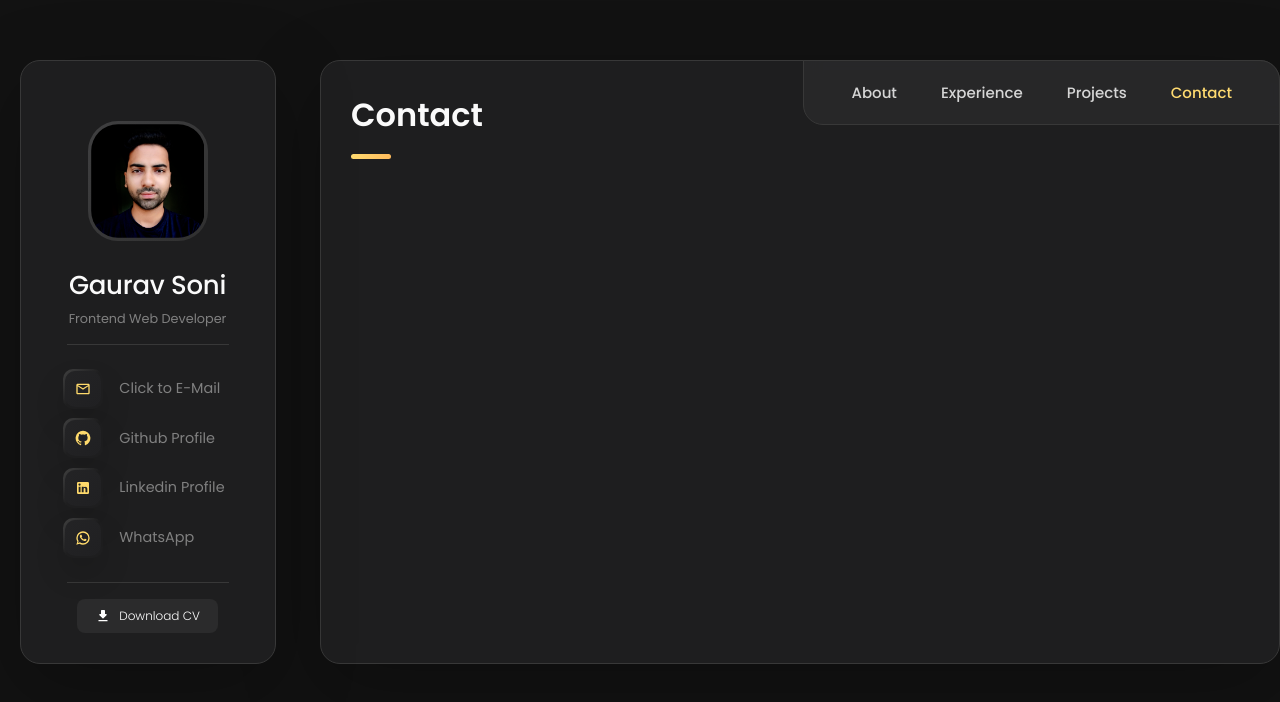
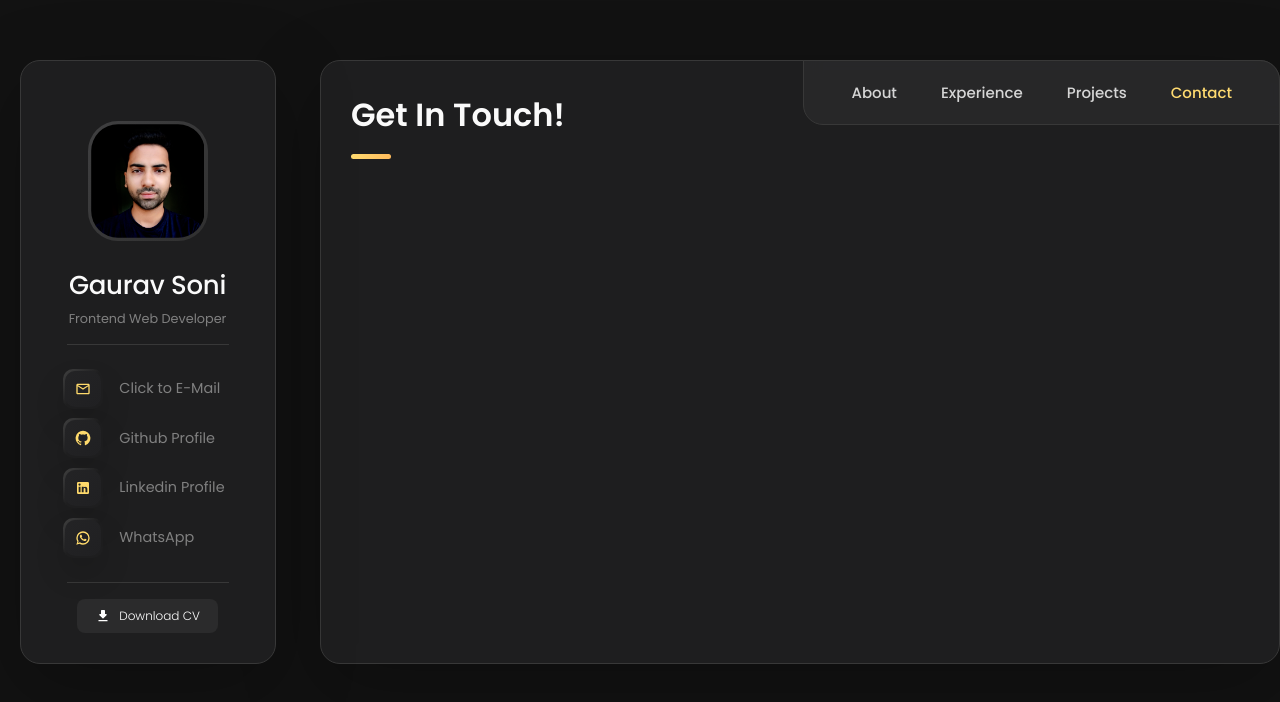
Before and after one commit to gauravsoni97/gauravsoni, a React (Create React App) app: page /contact in a window 1280 px wide. Shown: the top 702 px of the page. Built offline with nearby package versions, Linux system fonts and the light colour scheme.

Commit message:
contact form pending rest is done

```diff
--- a/src/Components/MainContent/Contact/Contact.jsx
+++ b/src/Components/MainContent/Contact/Contact.jsx
@@ -1,18 +1,18 @@
-import React from 'react'
+import React from "react";
 import "../../../index.css";
-import SendRoundedIcon from '@mui/icons-material/SendRounded';
+import SendRoundedIcon from "@mui/icons-material/SendRounded";
 
 const Contact = () => {
   return (
     <article className="contact" data-page="contact">
-    <header>
-      <h2 className="h2 article-title">Contact</h2>
-    </header>
-<div>
+      <header>
+        <h2 className="h2 article-title">Get In Touch!</h2>
+      </header>
+      <div>
 
-</div>
-  </article>
-  )
-}
+      </div>
+    </article>
+  );
+};
 
-export default Contact
+export default Contact;
```
Also changed, not shown: src/index.css (line endings or trailing spaces).
